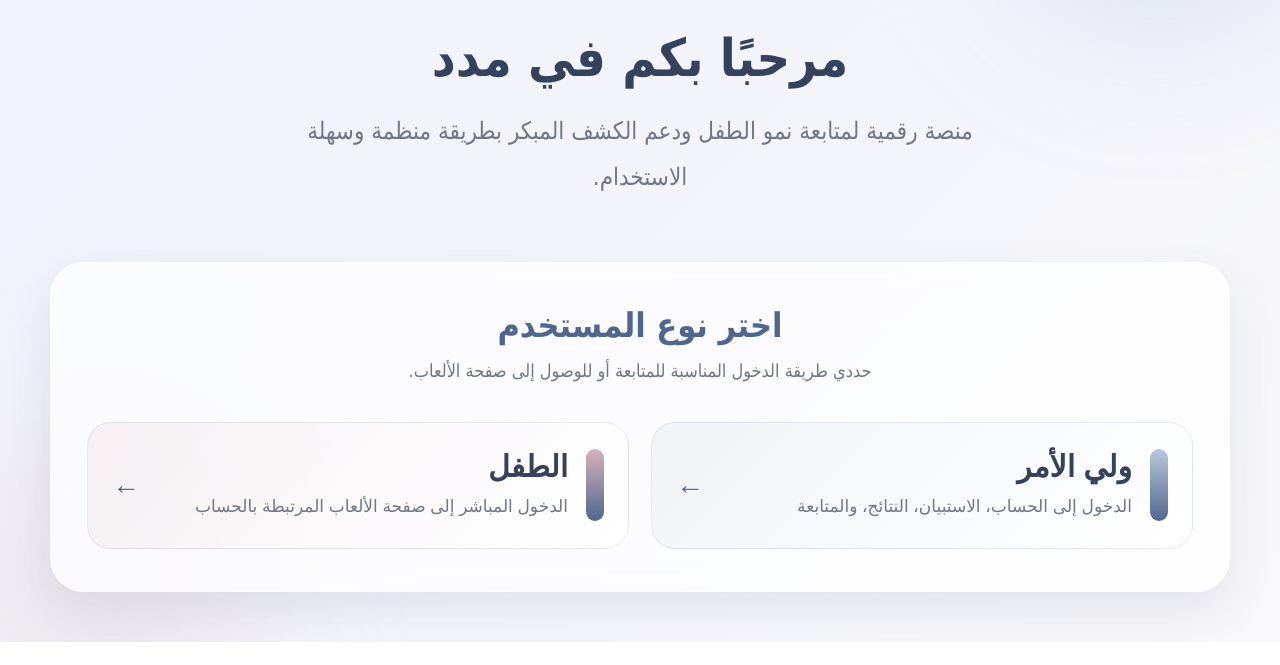
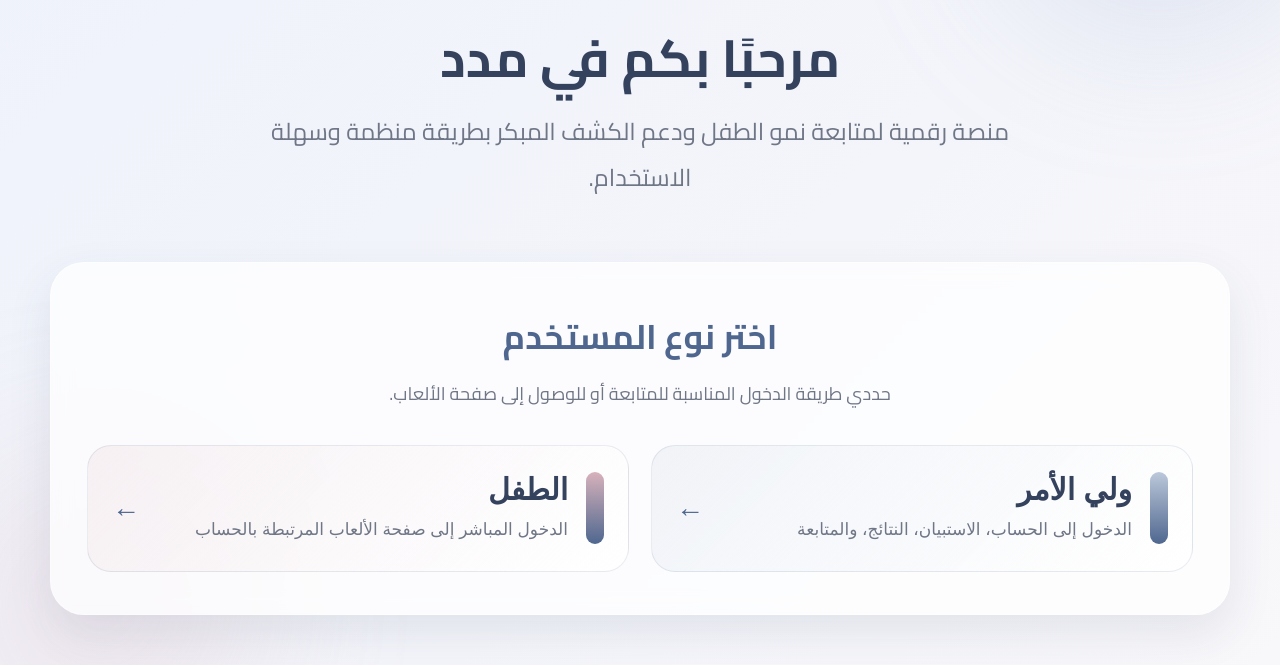
Before and after one commit to laalamer/Train, a plain HTML site: page index.html in a window 1280 px wide. Shown: the part 208-873 px from the top of the page. Before the commit the page ends 850 px from the top, so only its background shows below. Drawn offline with Linux system fonts and the light colour scheme.

Commit message:
Update style.css

```diff
--- a/style.css
+++ b/style.css
@@ -19,7 +19,7 @@
 }
 
 body{
-  font-family: "Tahoma", Arial, sans-serif;
+  font-family: "Cairo", sans-serif;
   background: linear-gradient(135deg, #eef2fb 0%, #f8f7fa 100%);
   color: var(--text-main);
   min-height: 100vh;
```
